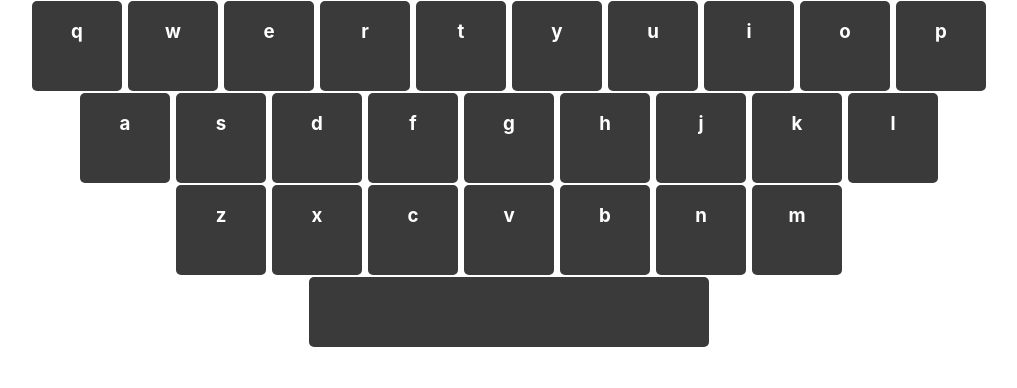
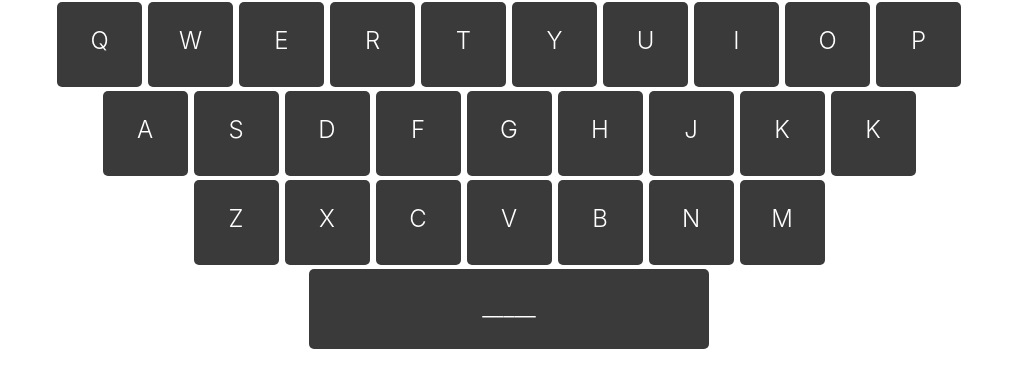
Before and after one commit to PeeyushKumar/keyboard, a React (Create React App) app: page / in a window 1280 px wide. Shown: the top 388 px of the page, without its empty margins (131-1148 px from the left). Built offline with nearby package versions, Linux system fonts and the light colour scheme.

Commit message:
styled components

```diff
--- a/src/App.css
+++ b/src/App.css
@@ -3,19 +3,21 @@
 }
 
 .key {
-    height: 90px;
-    width: 90px;
+    height: 85px;
+    width: 85px;
     background-color: rgb(58, 58, 58);
-    margin: 1px 3px;
+    margin: 2px 3px;
     display: inline-block;
     border-radius: 5px;
 }
 
 .space {
-    height: 70px;
+    height: 80px;
     width: 400px;
 }
 
 .character {
     color: #fff;
+    font-size: 1.5em;
+    font-weight: 300;
 }
--- a/src/components/Keyboard.jsx
+++ b/src/components/Keyboard.jsx
@@ -9,9 +9,9 @@ class Keyboard extends Component {
 
         this.state = {
             keys : [
-                ['q','w','e','r','t','y','u','i','o','p'],
-                ['a','s','d','f','g','h','j','k','l'],
-                ['z','x','c','v','b','n','m']
+                ['Q','W','E','R','T','Y','U','I','O','P'],
+                ['A','S','D','F','G','H','J','K','K'],
+                ['Z','X','C','V','B','N','M']
             ]
         }
     }
@@ -32,7 +32,7 @@ class Keyboard extends Component {
                     })
                 }
                 <div>
-                    <Key isSpace={true} character=' '></Key>
+                    <Key isSpace={true} character='_____'></Key>
                 </div>
             </div>
         );
```
